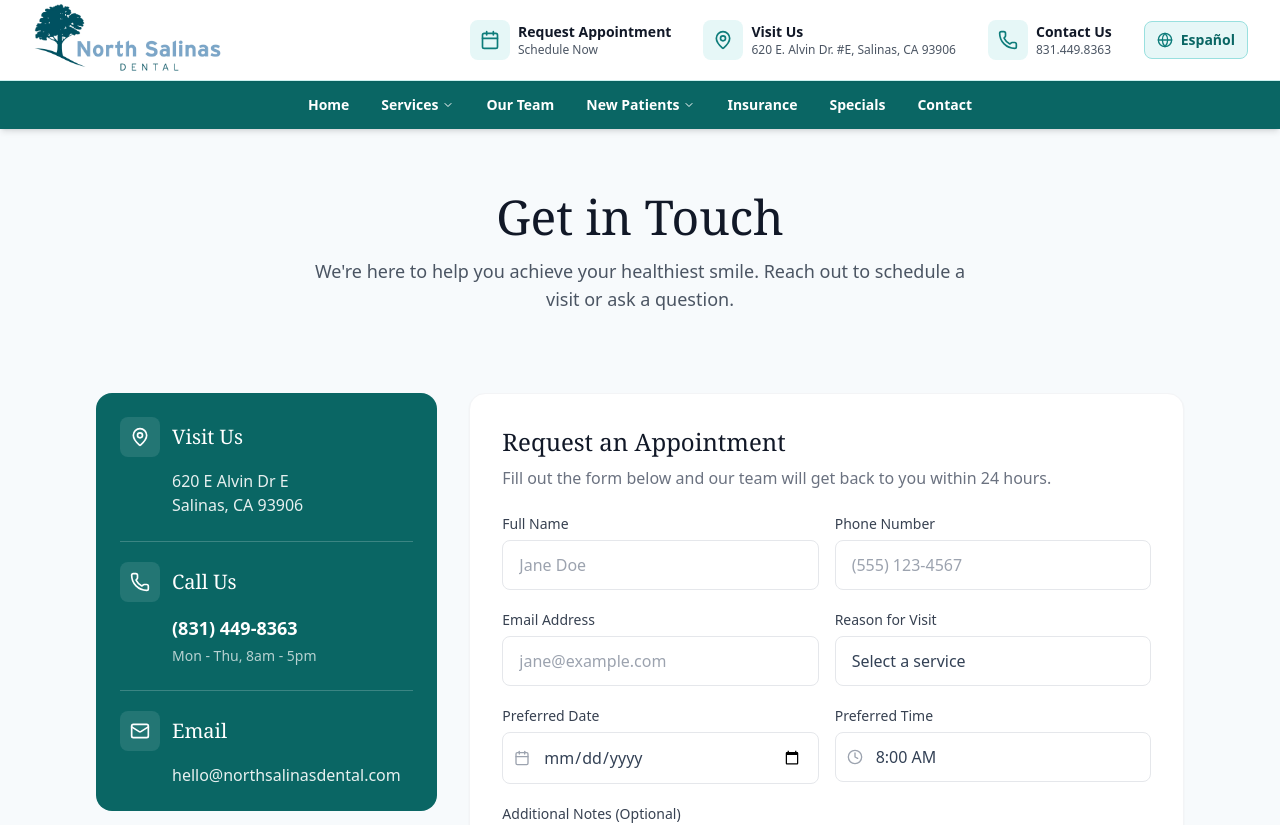
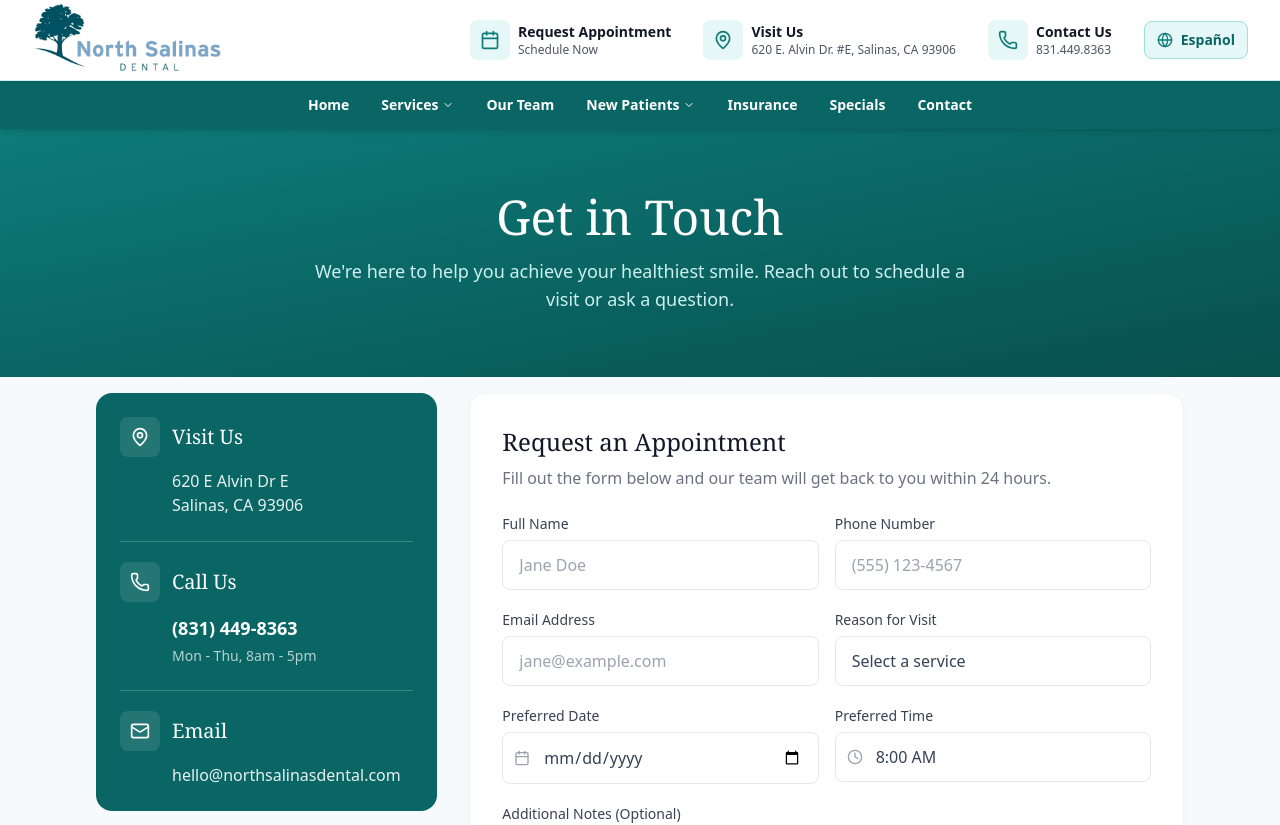
Before and after one commit to chooseboldpodcast-byte/northsalinasdental, a Next.js app: page /contact in a window 1280 px wide. Shown: the top 825 px of the page. Built offline with nearby package versions, Linux system fonts and the light colour scheme.

Commit message:
cosmetic changes

```diff
--- a/app/contact/page.tsx
+++ b/app/contact/page.tsx
@@ -297,12 +297,12 @@ export default function ContactPage() {
       <Navbar />
       <main className="bg-cream min-h-screen">
         {/* Hero Section */}
-        <section className="bg-cream py-16">
+        <section className="bg-gradient-to-br from-primary-600 via-primary-700 to-primary-800 py-16">
           <div className="max-w-4xl mx-auto px-4 sm:px-6 lg:px-8 text-center">
-            <h1 className="text-4xl md:text-5xl font-serif text-gray-900 mb-4">
+            <h1 className="text-4xl md:text-5xl font-serif text-white mb-4">
               {t.title}
             </h1>
-            <p className="text-gray-600 text-lg max-w-2xl mx-auto">
+            <p className="text-primary-100 text-lg max-w-2xl mx-auto">
               {t.subtitle}
             </p>
           </div>
--- a/app/financial-information/page.tsx
+++ b/app/financial-information/page.tsx
@@ -85,12 +85,12 @@ export default function FinancialInformationPage() {
       <Navbar />
       <main className="bg-cream min-h-screen">
         {/* Hero Section */}
-        <section className="bg-cream py-16">
+        <section className="bg-gradient-to-br from-primary-600 via-primary-700 to-primary-800 py-16">
           <div className="max-w-4xl mx-auto px-4 sm:px-6 lg:px-8 text-center">
-            <h1 className="text-4xl md:text-5xl font-serif text-gray-900 mb-4">
+            <h1 className="text-4xl md:text-5xl font-serif text-white mb-4">
               {t.title}
             </h1>
-            <p className="text-gray-600 text-lg">
+            <p className="text-primary-100 text-lg">
               {t.subtitle}
             </p>
           </div>
--- a/app/new-patient-forms/page.tsx
+++ b/app/new-patient-forms/page.tsx
@@ -66,12 +66,12 @@ export default function NewPatientFormsPage() {
       <Navbar />
       <main className="bg-cream min-h-screen">
         {/* Hero Section */}
-        <section className="bg-cream py-16">
+        <section className="bg-gradient-to-br from-primary-600 via-primary-700 to-primary-800 py-16">
           <div className="max-w-4xl mx-auto px-4 sm:px-6 lg:px-8 text-center">
-            <h1 className="text-4xl md:text-5xl font-serif text-gray-900 mb-4">
+            <h1 className="text-4xl md:text-5xl font-serif text-white mb-4">
               {t.title}
             </h1>
-            <p className="text-gray-600 text-lg">
+            <p className="text-primary-100 text-lg">
               {t.subtitle}
             </p>
           </div>
--- a/app/specials/page.tsx
+++ b/app/specials/page.tsx
@@ -28,12 +28,12 @@ export default function SpecialsPage() {
       <Navbar />
       <main className="bg-cream min-h-screen">
         {/* Hero Section */}
-        <section className="bg-cream py-16">
+        <section className="bg-gradient-to-br from-primary-600 via-primary-700 to-primary-800 py-16">
           <div className="max-w-4xl mx-auto px-4 sm:px-6 lg:px-8 text-center">
-            <h1 className="text-4xl md:text-5xl font-serif text-gray-900 mb-4">
+            <h1 className="text-4xl md:text-5xl font-serif text-white mb-4">
               {t.title}
             </h1>
-            <p className="text-gray-600 text-lg">
+            <p className="text-primary-100 text-lg">
               {t.subtitle}
             </p>
           </div>
```
